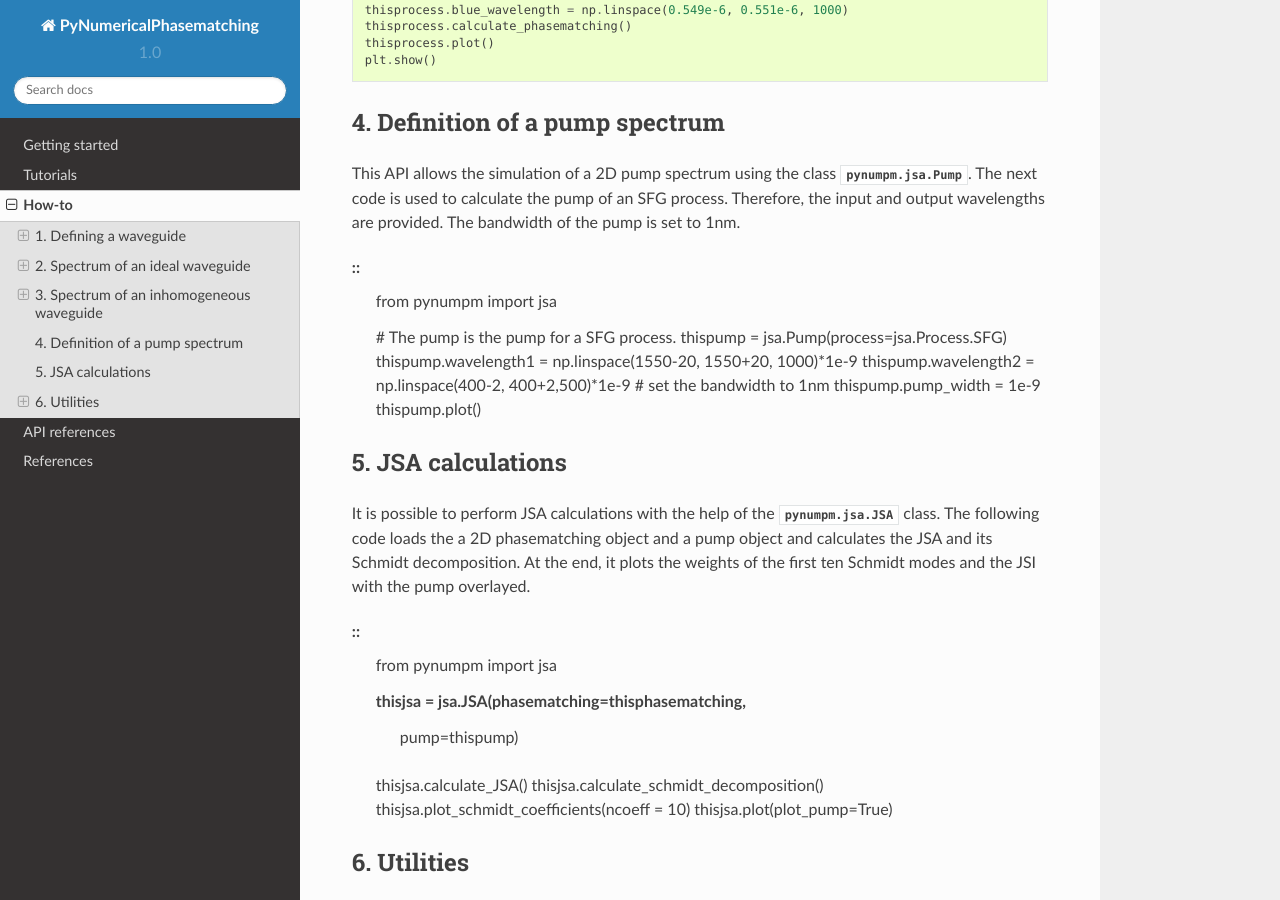
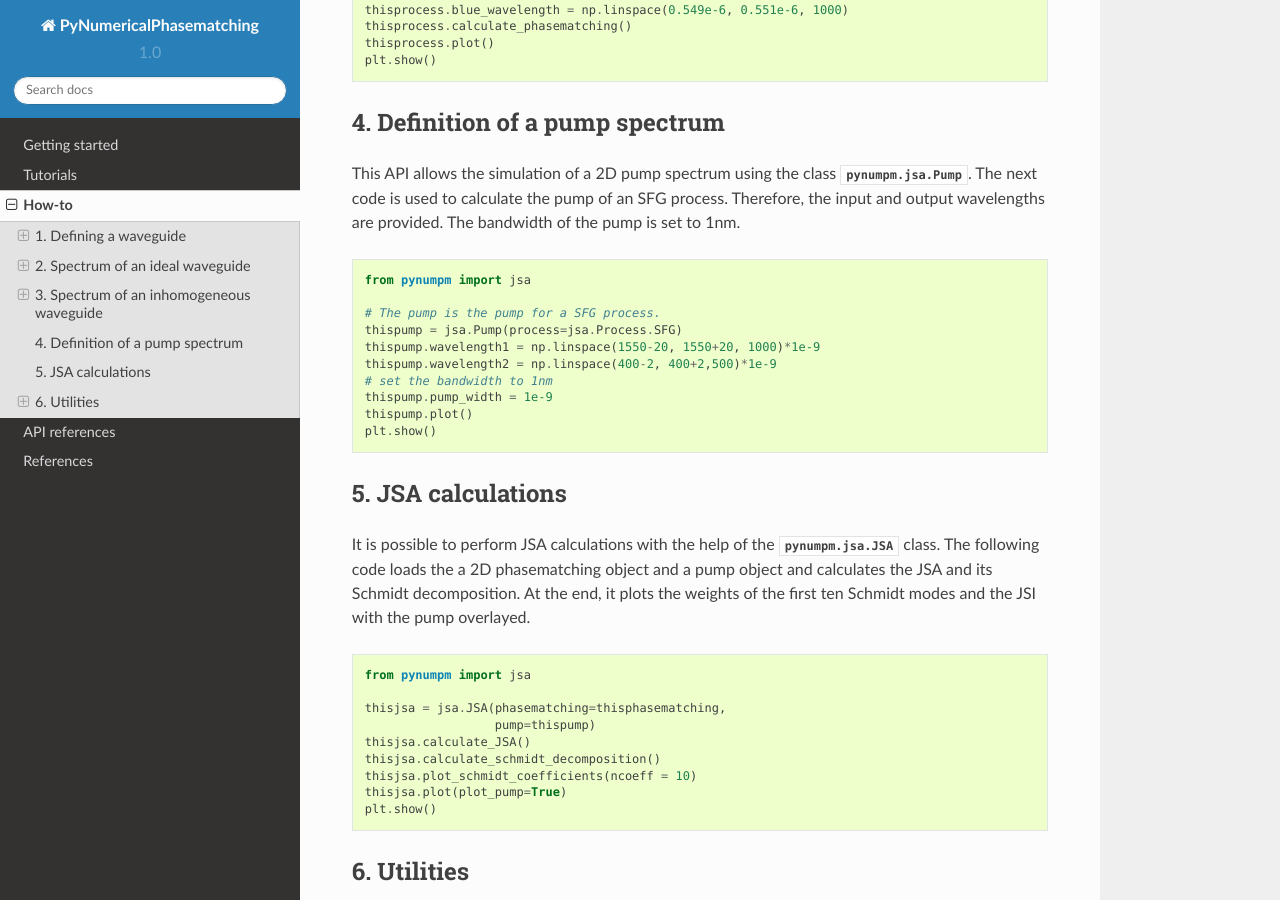
Before and after one commit to mattsantand/pynumericalphasematching, a Sphinx documentation site: the page built from doc/source/how-to.rst, in a window 1280 px wide and 900 px high, scrolled down 7695 px. Built offline with Sphinx 7.4.7 and the Read the Docs theme 2.0.0, drawn with Linux system fonts in a browser that asks for light colours.

Commit message:
Update Sphinx documentation

```diff
--- a/doc/source/how-to.rst
+++ b/doc/source/how-to.rst
@@ -405,6 +405,7 @@ are provided.
 The bandwidth of the pump is set to 1nm.
 
 ::
+
     from pynumpm import jsa
 
     # The pump is the pump for a SFG process.
@@ -414,7 +415,7 @@ The bandwidth of the pump is set to 1nm.
     # set the bandwidth to 1nm
     thispump.pump_width = 1e-9
     thispump.plot()
-
+    plt.show()
 
 
 
@@ -426,6 +427,7 @@ The following code loads the a 2D phasematching object and a pump object and cal
 decomposition. At the end, it plots the weights of the first ten Schmidt modes and the JSI with the pump overlayed.
 
 ::
+
     from pynumpm import jsa
 
     thisjsa = jsa.JSA(phasematching=thisphasematching,
@@ -434,6 +436,7 @@ decomposition. At the end, it plots the weights of the first ten Schmidt modes a
     thisjsa.calculate_schmidt_decomposition()
     thisjsa.plot_schmidt_coefficients(ncoeff = 10)
     thisjsa.plot(plot_pump=True)
+    plt.show()
 
 6. Utilities
 ============
```
